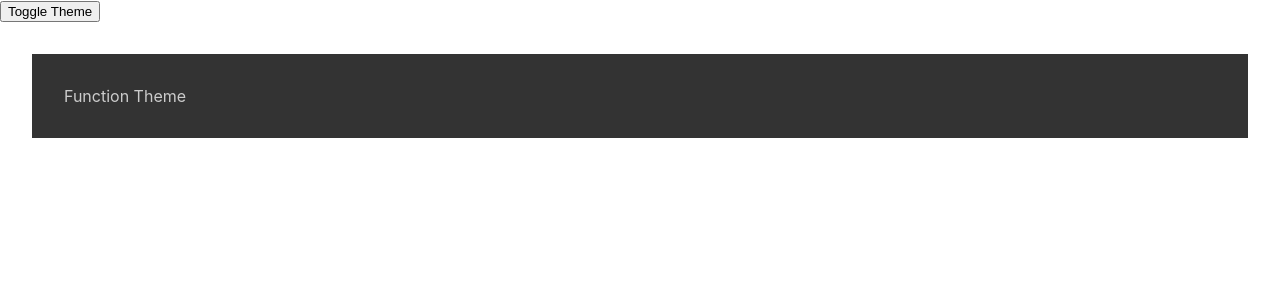
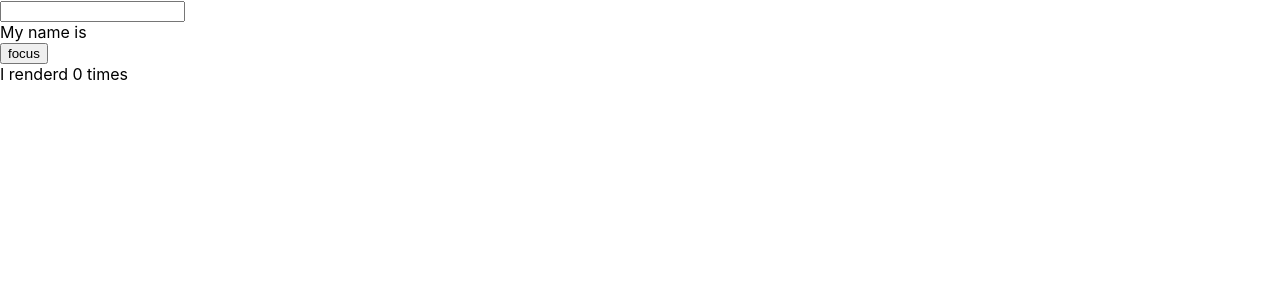
Before and after one commit to ImrulkayeSifat/React-Hooks, a React (Create React App) app: page / in a window 1280 px wide. Shown: the top 300 px of the page. Built offline with nearby package versions, Linux system fonts and the light colour scheme.

Commit message:
complete useRef

```diff
--- a/src/App.js
+++ b/src/App.js
@@ -1,14 +1,26 @@
 import './App.css';
-import React from 'react';
-import FunctionContextComponent from './FunctionContextComponent';
-import {ThemeProvider} from './ThemeContext';
+import React, { useState,useRef, useEffect } from 'react';
+
 
 function App() {
+  const [name,setName] = useState('')
+  const renderCount = useRef(0);
+  const inputRef = useRef();
+
+  useEffect(()=>{
+    renderCount.current = renderCount.current +1;
+  })
+
+  function focus(){
+    inputRef.current.focus()
+  }
+
   return (
     <>
-      <ThemeProvider>
-        <FunctionContextComponent />
-      </ThemeProvider>
+      <input ref={inputRef} value={name} onChange={e=>setName(e.target.value)} />
+      <div>My name is {name}</div>
+      <button onClick={focus}>focus</button>
+      <div>I renderd {renderCount.current} times</div>
     </>
   );
 }
```
